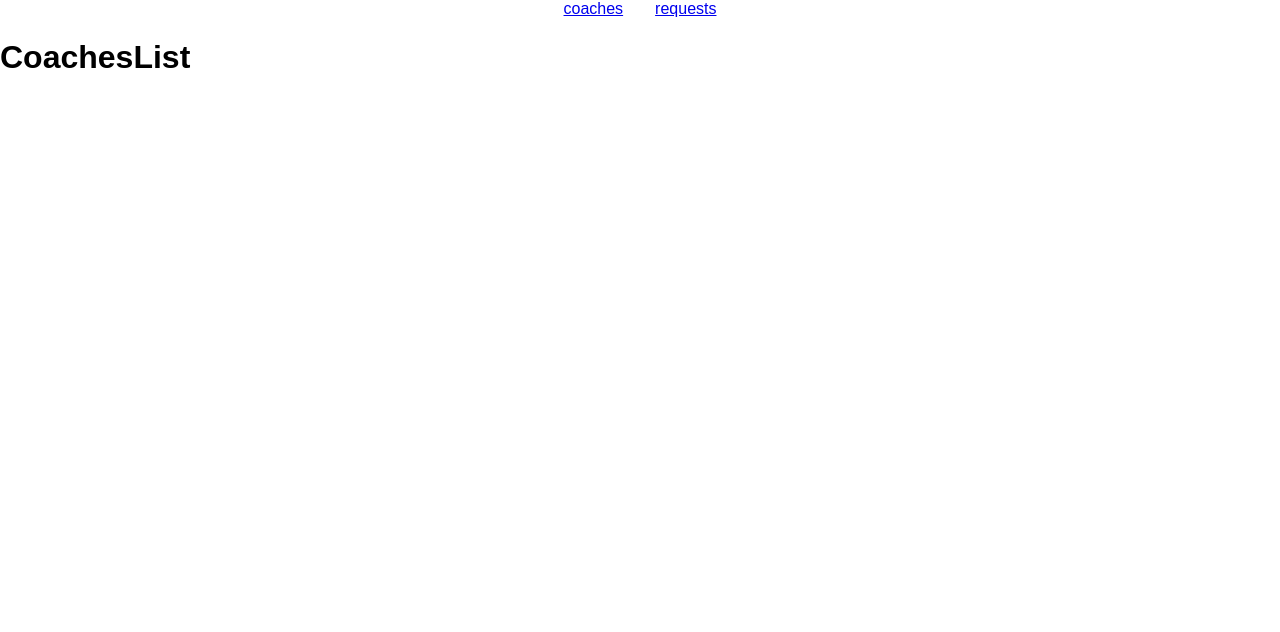
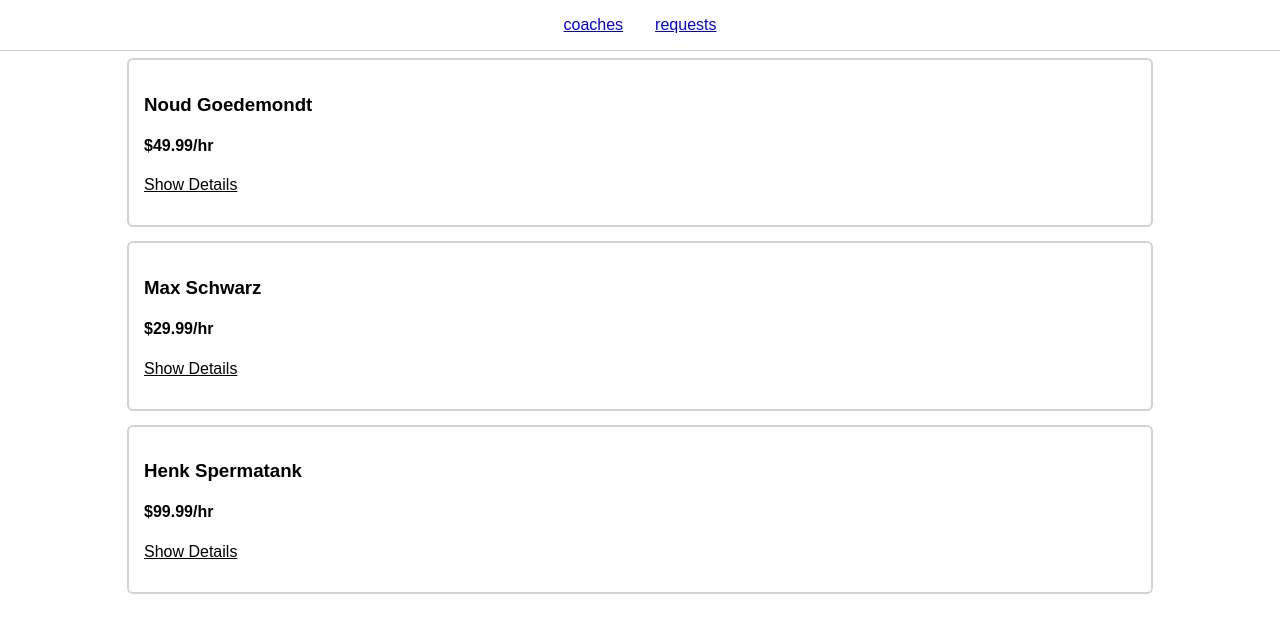
Before and after one commit to NoudGoedemondt/vue-course, a Vue app in the folder section-16/main-prj-01-starting-setup/: page /coaches in a window 1280 px wide. Shown: the top 632 px of the page. Built offline with nearby package versions, Linux system fonts and the light colour scheme.

Commit message:
restructured files added coachlist

```diff
--- a/section-16/main-prj-01-starting-setup/src/components/UI/TheHeader.vue
+++ b/section-16/main-prj-01-starting-setup/src/components/UI/TheHeader.vue
@@ -8,6 +8,8 @@
 <style scoped>
 header {
   text-align: center;
+  border-bottom: 1px solid lightgray;
+  padding: 1rem;
 }
 
 a {
--- a/section-16/main-prj-01-starting-setup/src/pages/CoachesList.vue
+++ /dev/null
@@ -1,3 +0,0 @@
-<template>
-  <h1>CoachesList</h1>
-</template>
--- /dev/null
+++ b/section-16/main-prj-01-starting-setup/src/pages/coaches/CoachesList.vue
@@ -0,0 +1,61 @@
+<template>
+  <div class="coaches-container">
+    <coaches-list-item
+      v-for="coach in coaches"
+      :key="coach.id"
+      :id="coach.id"
+      :firstName="coach.firstName"
+      :lastName="coach.lastName"
+      :description="coach.description"
+      :rate="coach.rate"
+    />
+  </div>
+</template>
+
+<script>
+import CoachesListItem from './CoachesListItem.vue';
+
+export default {
+  components: {
+    CoachesListItem,
+  },
+  data() {
+    return {
+      coaches: [
+        {
+          id: 'c1',
+          firstName: 'Noud',
+          lastName: 'Goedemondt',
+          description:
+            'Lorem, ipsum dolor sit amet consectetur adipisicing elit. Inventore odio, nemo, temporibus, quae minus magnam blanditiis repellat beatae hic accusamus aperiam eum maxime ab. Ad voluptas accusantium excepturi eius fuga.',
+          rate: 49.99,
+        },
+        {
+          id: 'c2',
+          firstName: 'Max',
+          lastName: 'Schwarz',
+          description:
+            'Lorem, ipsum dolor sit amet consectetur adipisicing elit. Inventore odio, nemo, temporibus, quae minus magnam blanditiis repellat beatae hic accusamus aperiam eum maxime ab. Ad voluptas accusantium excepturi eius fuga.',
+          rate: 29.99,
+        },
+        {
+          id: 'c3',
+          firstName: 'Henk',
+          lastName: 'Spermatank',
+          description:
+            'Lorem, ipsum dolor sit amet consectetur adipisicing elit. Inventore odio, nemo, temporibus, quae minus magnam blanditiis repellat beatae hic accusamus aperiam eum maxime ab. Ad voluptas accusantium excepturi eius fuga.',
+          rate: 99.99,
+        },
+      ],
+    };
+  },
+};
+</script>
+
+<style scoped>
+.coaches-container {
+  display: flex;
+  flex-direction: column;
+  align-items: center;
+}
+</style>
--- /dev/null
+++ b/section-16/main-prj-01-starting-setup/src/pages/coaches/CoachesListItem.vue
@@ -0,0 +1,56 @@
+<template>
+  <div class="coach-item">
+    <div>
+      <h3>{{ firstName + ' ' + lastName }}</h3>
+      <h4>${{ rate }}/hr</h4>
+    </div>
+    <div class="coach-item-description" v-if="showDetails">
+      <p>{{ description }}</p>
+    </div>
+    <p class="coach-item-details-link" @click="toggleDetails">
+      {{ showDetails ? 'Hide Details' : 'Show Details' }}
+    </p>
+  </div>
+</template>
+
+<script>
+export default {
+  props: {
+    id: String,
+    firstName: String,
+    lastName: String,
+    description: String,
+    rate: Number,
+  },
+  data() {
+    return {
+      showDetails: false,
+    };
+  },
+  methods: {
+    toggleDetails() {
+      this.showDetails = !this.showDetails;
+    },
+  },
+};
+</script>
+
+<style>
+.coach-item {
+  outline: auto lightgray 1px;
+  border-radius: 5px;
+  padding: 1rem;
+  margin: 0.5rem;
+  width: 80vw;
+  max-width: 1042px;
+}
+
+.coach-item-description {
+  margin: 1rem 0;
+}
+
+.coach-item-details-link {
+  cursor: pointer;
+  text-decoration: underline;
+}
+</style>
```
Also changed, not shown: section-16/main-prj-01-starting-setup/src/router.js (+5 -5 lines), section-16/main-prj-01-starting-setup/src/pages/coaches/CoachDetails.vue (renamed from section-16/main-prj-01-starting-setup/src/pages/CoachDetails.vue), section-16/main-prj-01-starting-setup/src/pages/coaches/CoachRegistration.vue (renamed from section-16/main-prj-01-starting-setup/src/pages/CoachRegistration.vue), section-16/main-prj-01-starting-setup/src/pages/requests/ContactCoach.vue (renamed from section-16/main-prj-01-starting-setup/src/pages/ContactCoach.vue), section-16/main-prj-01-starting-setup/src/pages/requests/RequestsReceived.vue (renamed from section-16/main-prj-01-starting-setup/src/pages/RequestsReceived.vue).
